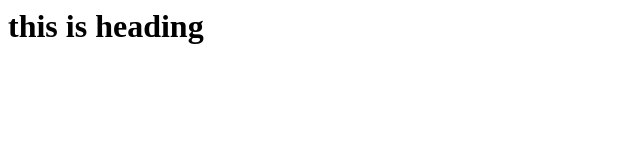
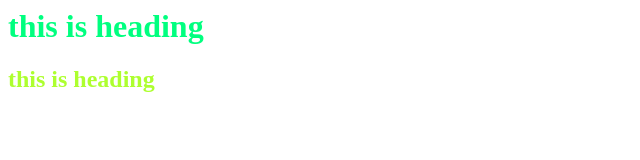
Before and after one commit to mohammedFnesh/blank, a plain HTML site: page index.html in a window 1280 px wide. Shown: the whole page, without its empty margins (0-640 px from the left). Drawn offline with Linux system fonts and the light colour scheme.

Commit message:
Add style

```diff
--- a/index.html
+++ b/index.html
@@ -1,5 +1,13 @@
 <html lang="en">
 <head>
+    <style>
+        h1{
+            color: springgreen;
+        }
+        h2{
+            color: greenyellow;
+        }
+    </style>
     <meta charset="UTF-8">
     <meta http-equiv="X-UA-Compatible" content="IE=edge">
     <meta name="viewport" content="width=device-width, initial-scale=1.0">
@@ -7,5 +15,6 @@
 </head>
 <body>
     <h1>this is heading</h1>
+    <h2>this is heading</h2>
 </body>
 </html>
```
